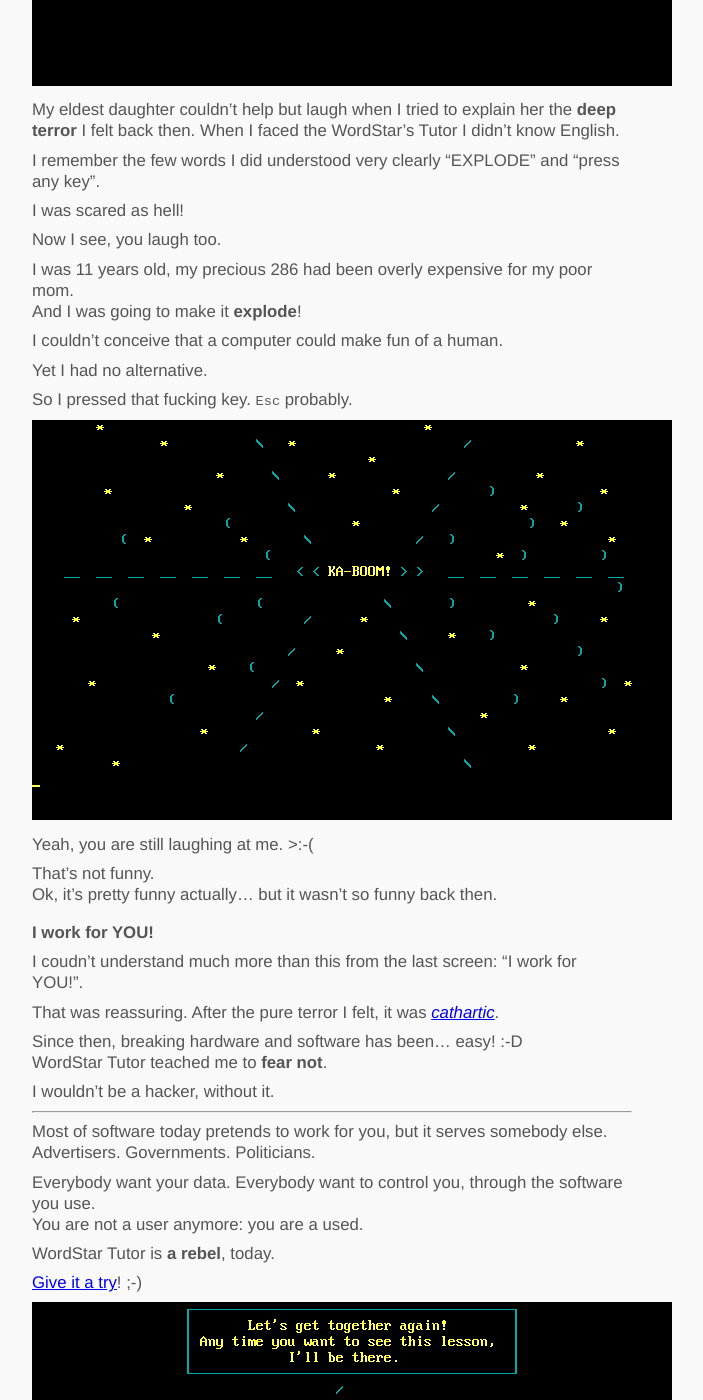
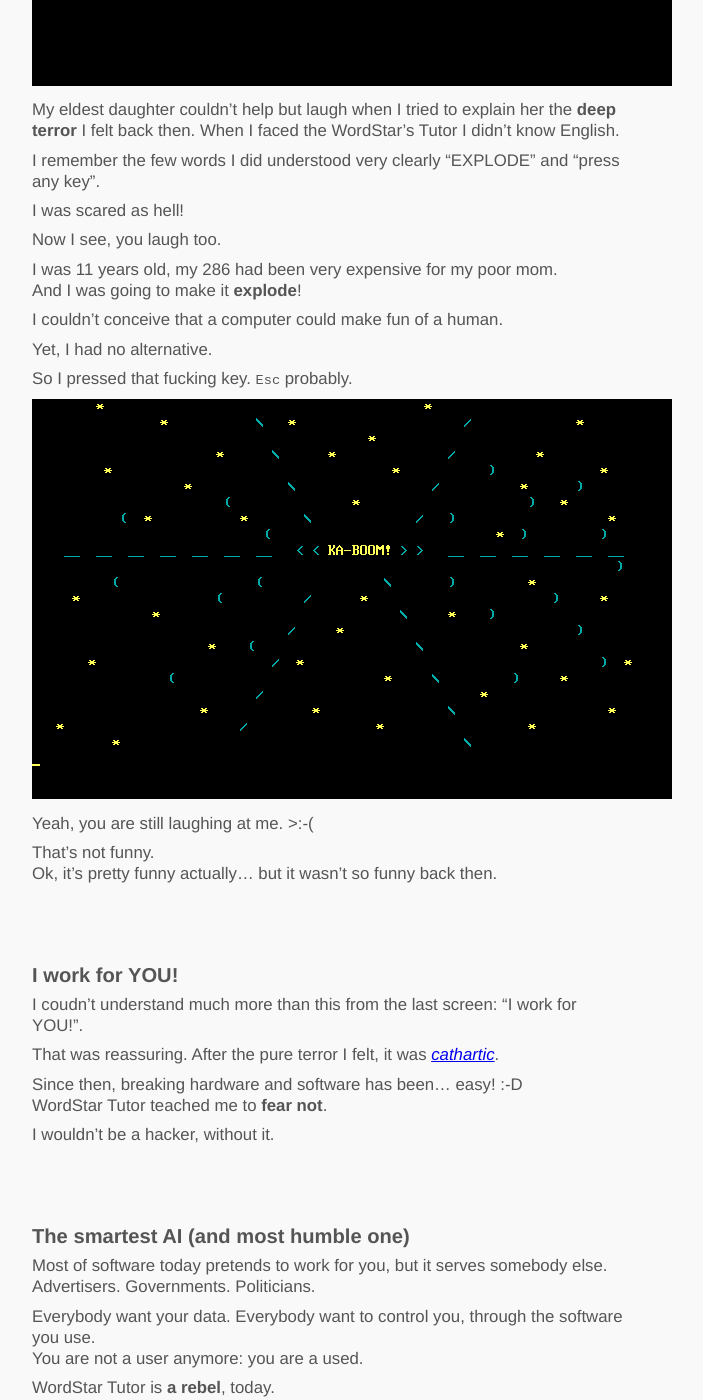
Before and after one commit to Shamar/shamar.github.io, a Jekyll site: the page built from _posts/2019-10-15-the-most-important-program-in-my-whole-career.markdown, in a window 1280 px wide and 1400 px high, scrolled down 570 px. Shown: the whole window, without its empty margins (308-1011 px from the left). Built offline with Jekyll 4.4.1, drawn with Linux system fonts in a browser that asks for light colours.

Commit message:
post: WordStar Tutor

```diff
--- a/_posts/2019-10-15-the-most-important-program-in-my-whole-career.markdown
+++ b/_posts/2019-10-15-the-most-important-program-in-my-whole-career.markdown
@@ -18,12 +18,12 @@
 
 Now I see, you laugh too.
 
-I was 11 years old, my precious 286 had been overly expensive for my poor mom.
+I was 11 years old, my 286 had been very expensive for my poor mom.
 And I was going to make it **explode**!
 
 I couldn't conceive that a computer could make fun of a human.
 
-Yet I had no alternative.
+Yet, I had no alternative.
 
 So I pressed that fucking key. `Esc` probably.
 
@@ -34,7 +34,7 @@
 That's not funny.
 Ok, it's pretty funny actually... but it wasn't so funny back then.
 
-## I work for YOU!
+# I work for YOU!
 
 I coudn't understand much more than this from the last screen: "I work for YOU!".
 
@@ -45,7 +45,7 @@
 
 I wouldn't be a hacker, without it.
 
-____
+# The smartest AI (and most humble one)
 
 Most of software today pretends to work for you, but it serves somebody else.
 Advertisers. Governments. Politicians.
```
